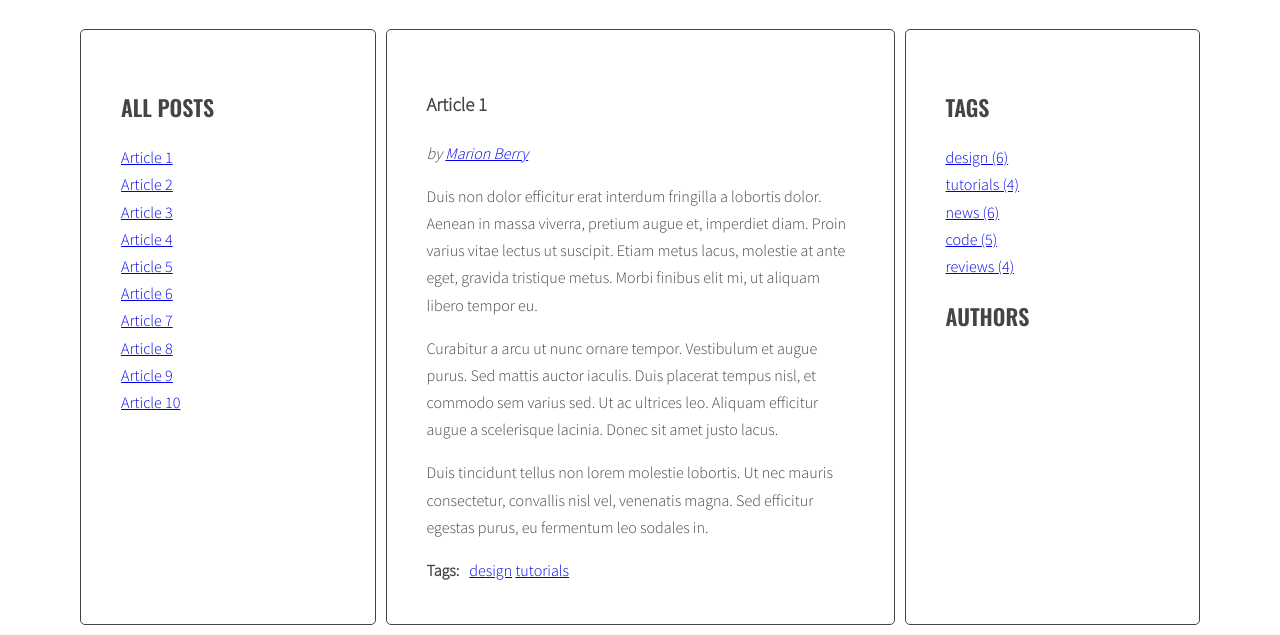
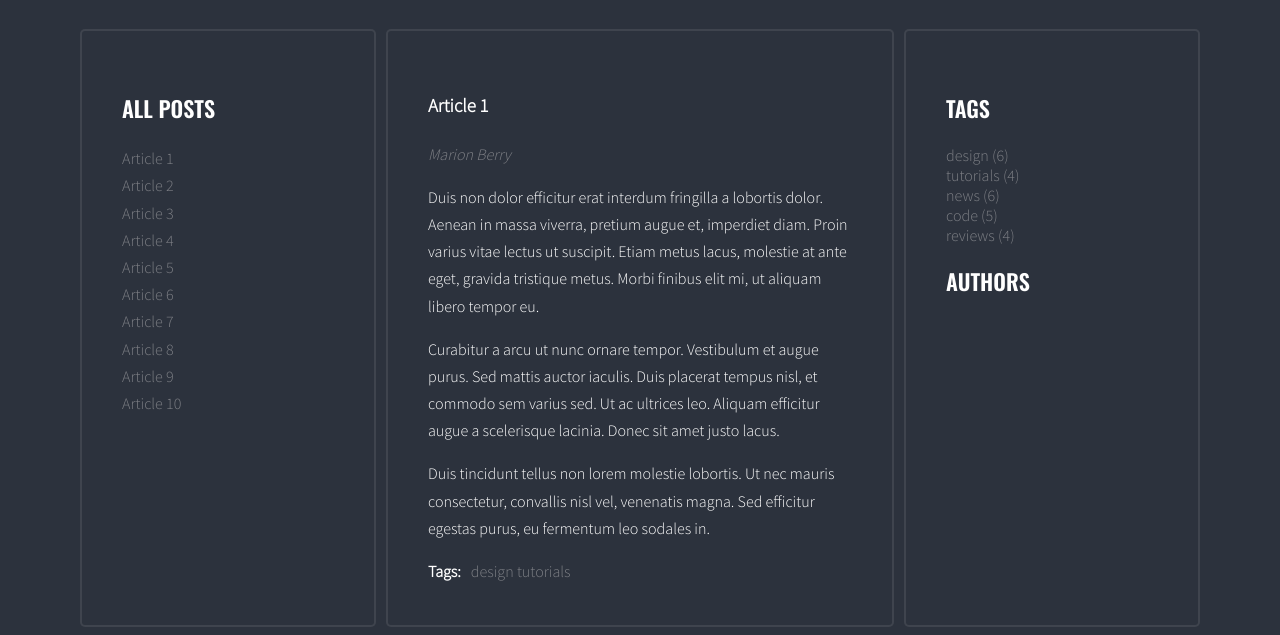
Before and after one commit to Kashaa/javascript-blog, a website: page index.html in a window 1280 px wide. Shown: the part 214-849 px from the top of the page. Drawn offline with nearby package versions, Linux system fonts and the light colour scheme.

Commit message:
Modify files - adding styles

```diff
--- a/css/style.css
+++ b/css/style.css
@@ -1,14 +1,16 @@
 @import url("https://fonts.googleapis.com/css?family=Oswald:400,600|Sacramento|Source+Sans+Pro:300&subset=latin-ext");
 /* Variables */
 /* Global */
-*, *::before, *::after {
+*,
+*::before,
+*::after {
   box-sizing: border-box;
 }
 
 body {
-  background: #fff;
+  background: #2c323d;
   font-family: "Source Sans Pro", sans-serif;
-  color: #444;
+  color: #fff;
   font-weight: 300;
   font-size: 16px;
   line-height: 1.7;
@@ -49,11 +51,12 @@ body {
       flex: 2 0 0;
 }
 
-.sidebar, .posts {
-  background: #fff;
+.sidebar,
+.posts {
+  background: #2c323d;
   margin-right: 10px;
   padding: 40px;
-  border: 1px solid #444;
+  border: 2px solid rgba(185, 185, 185, 0.133);
   border-radius: 5px;
 }
 
@@ -64,6 +67,7 @@ body {
   font-size: 104px;
   line-height: 1;
   text-align: center;
+  color: #e6e6e6;
 }
 
 /* Lists */
@@ -81,9 +85,22 @@ body {
   display: inline-block;
 }
 
+.titles li a,
+.sidebar a {
+  color: rgba(216, 214, 214, 0.479);
+  text-decoration: none;
+}
+
+.titles li a:hover,
+.sidebar a:hover {
+  font-weight: bold;
+  color: #e6e6e6;
+}
+
 /* Authors */
 .authors li {
   margin-bottom: 12px;
+  color: rgba(216, 214, 214, 0.479);
 }
 
 /* Post */
@@ -97,6 +114,12 @@ body {
 
 .post-author {
   font-style: italic;
+  color: rgba(216, 214, 214, 0.479);
+}
+
+.post-author a {
+  color: rgba(216, 214, 214, 0.479);
+  text-decoration: none;
 }
 
 .post-tags {
@@ -107,4 +130,19 @@ body {
 .post-tags p {
   margin: 0 10px 0 0;
 }
+
+.post-tags a {
+  color: rgba(216, 214, 214, 0.479);
+  text-decoration: none;
+}
+
+.post-tags a:hover {
+  font-weight: bold;
+  color: #e6e6e6;
+}
+
+/* Tags */
+.tags li {
+  line-height: normal;
+}
 /*# sourceMappingURL=style.css.map */
--- a/js/script.js
+++ b/js/script.js
@@ -6,11 +6,17 @@ const optArticleSelector = '.post',
   optArticleTagsSelector = '.post-tags .list',
   optArticleAuthorSelector = '.post-author',
   // eslint-disable-next-line no-unused-vars
-  optTagsListSelector = '.tags .list';
+  optTagsListSelector = '.tags .list',
+  // eslint-disable-next-line no-unused-vars
+  optCloudClassCount = 5,
+  // eslint-disable-next-line no-unused-vars
+  optCloudClassPrefix = 'tag-size-';
 
+/* FUNCTION TITLE CLICK HANDLER - WYŚWIETLENIE TREŚCI ARYKUŁU PO KLIKNIĘCIU NA TYTUŁ*/
 function titleClickHandler(event) {
   console.log('Link was clicked!');
   console.log(event);
+
   /* remove class 'active' from all article links  */
   const activeLinks = document.querySelectorAll('.titles a.active');
 
@@ -19,47 +25,57 @@ function titleClickHandler(event) {
   }
 
   event.preventDefault();
+
   /* add class 'active' to the clicked link */
   const clickedElement = this;
   this.classList.add('active');
   console.log('clickedElement:', clickedElement);
+
   /* remove class 'active' from all articles */
   const activeArticles = document.querySelectorAll('.posts .active');
 
   for (let activeArticle of activeArticles) {
     activeArticle.classList.remove('active');
   }
+
   /* get 'href' attribute from the clicked link */
   const articleSelector = this.getAttribute('href');
   console.log(articleSelector);
+
   /* find the correct article using the selector (value of 'href' attribute) */
   const targetArticle = document.querySelector(articleSelector);
   console.log(targetArticle);
+
   /* add class 'active' to the correct article */
   targetArticle.classList.add('active');
   console.log('clickedElement:', targetArticle);
 }
 
-function generateTitleLinks(customSelector = '') {
+
+/* FUNCTION GENERATE TITLE LINKS - GENEROWANIE LISTY TYTULOW*/
+function generateTitleLinks(customSelector = ''){
   console.log('Titles was generated');
+
   /* remove contents of titleList */
   const titleList = document.querySelector(optTitleListSelector);
   titleList.innerHTML = '';
-  /* for each article */
+
+  /* for each article - deklaracja stałej articles i zapisanie do niej odniesienia pasującego do selektora ze stałej optArticleSelector */
   const articles = document.querySelectorAll(optArticleSelector + customSelector);
   console.log(customSelector);
   let html = '';
 
   for (let article of articles) {
 
-    /* get the article id */
+    /* get the article id - odczytanie id artykułu */
     const articleId = article.getAttribute('id');
     console.log(article);
-    /* find the title element */
 
+    /* find the title element - znalezienie elementu z tytułem i zapisanie jego zawartości do stałej */
     /* get the title from the title element */
     const articleTitle = article.querySelector(optTitleSelector).innerHTML;
-    /* create HTML of the link */
+
+    /* create HTML of the link - stworzenie kodu HTML linka i zapisanie go do stałej*/
     const linkHTML = '<li><a href="#' + articleId + '"><span>' + articleTitle + '</span></a></li>';
     console.log(linkHTML);
     /* insert link into titleList */
@@ -80,134 +96,212 @@ for (let link of links) {
   link.addEventListener('click', titleClickHandler);
 }
 
+function calculateTagsParams(tags) {
+  const params = {
+    max: '0',
+    min: '999999'
+  };
+  for (let tag in tags) {
+    console.log(tag + ' is used ' + tags[tag] + ' times ');
+    if (tags[tag] > params.max) {
+      params.max = tags[tag];
+    }
+    if (tags[tag] < params.min) {
+      params.min = tags[tag];
+    }
+  }
+  return params;
+}
+
+function calculateTagClass(count, params) {
+  const normalizedCount = count - params.min;
+  const normalizedMax = params.max - params.min;
+  const percentage = normalizedCount / normalizedMax;
+  const classNumber = Math.floor(percentage * (optCloudClassCount - 1) + 1);
+  return optCloudClassPrefix + classNumber;
+}
+
+/* FUNCTION GENERATE TAGS - GENEROWANIE TAGOW*/
 function generateTags() {
+
   /* [NEW] create a new variable allTags with an empty object */
   let allTags = {};
-  /* find all articles */
+
+  /* find all articles - znalezienie wszystkich artykułów*/
   const articles = document.querySelectorAll(optArticleSelector);
-  /* START LOOP: for every article: */
+
+  /* START LOOP: for every article - pętla, w której pojedynczym elementem jest zmienna article*/
   for (let article of articles) {
-    /* find tags wrapper */
+
+    /* find tags wrapper - znalezienie wrappera tagów dla każdego artykułu */
     const tagsWrapper = article.querySelector(optArticleTagsSelector);
     console.log(article);
-    /* make html variable with empty string */
+
+    /* make html variable with empty string - zmienna, do której będziemy dodawać kolejne fragm html*/
     let html = '';
-    /* get tags from data-tags attribute */
+
+    /* get tags from data-tags attribute - odczytanie tagów z atrybutu*/
     const articleTags = article.getAttribute('data-tags');
     // console.log(articleTags);
-    /* split tags into array */
+
+    /* split tags into array - rozdział tekstu na tablicę*/
     const articleTagsArray = articleTags.split(' ');
     console.log(articleTagsArray);
+
     /* START LOOP: for each tag */
     for (let tag of articleTagsArray) {
       console.log(tag);
+
       /* generate HTML of the link */
       const linkHTML = '<li><a href="#tag-' + tag + '">' + tag + '</a></li> ';
       console.log(linkHTML);
+
       /* add generated code to html variable */
       html = html + linkHTML;
       console.log(html);
+
       /* [NEW] check if this link is NOT already in allTags */
       // eslint-disable-next-line no-prototype-builtins
       if (!allTags.hasOwnProperty(tag)) {
+
         /* [NEW] add tag to allTags object */
         allTags[tag] = 1;
       } else {
         allTags[tag]++;
       }
+
       /* END LOOP: for each tag */
     }
+
     /* insert HTML of all the links into the tags wrapper */
     tagsWrapper.innerHTML = html;
+
     /* END LOOP: for every article: */
   }
+
   /* [NEW] find list of tags in right column */
   const tagList = document.querySelector('.tags');
+  const tagsParams = calculateTagsParams(allTags);
+  console.log('tagsParams', tagsParams);
 
   /*[NEW] create variable for all links HTML code */
   let allTagsHTML = '';
+
   /*[NEW] Start loop: for each tag in allTags: */
   for (let tag in allTags) {
+    const tagLinkHTML = '<li><a class="' + calculateTagClass(allTags[tag], tagsParams) + '" href="#tag-' + tag + '">' + tag + ' (' + allTags[tag] + ')</a></li>';
+    console.log('taglinkHTML:', tagLinkHTML);
+
     /*[NEW] generate code of a link and add it to allTagsHTML */
-    allTagsHTML += '<li><a href="#tag-' + tag + '">' + tag + ' (' + allTags[tag] + ') </a></li>';
+    allTagsHTML += tagLinkHTML;
+
     /*[NEW] End loop */
   }
+
   /* [NEW] add html from allTagsHTML to tagList */
   // tagList.innerHTML = allTags.join(' ');
   tagList.innerHTML = allTagsHTML;
   console.log(allTags);
-
 }
 
 generateTags();
 
+
+/* FUNCTION TAG CLICK HANDLER - DODANIE AKCJI PO KLIKNIECIU W TAG*/
 function tagClickHandler(event) {
+
   /* prevent default action for this event */
   event.preventDefault();
+
   /* make new constant named "clickedElement" and give it the value of "this" */
   const clickedElement = this;
   console.log('clickedElement:', clickedElement);
+
   /* make a new constant "href" and read the attribute "href" of the clicked element */
   const href = this.getAttribute('href');
+
   /* make a new constant "tag" and extract tag from the "href" constant */
   const tag = href.replace('#tag-', '');
+
   /* find all tag links with class active */
   const activeTagLinks = document.querySelectorAll('a.active[href^="#tag-"]');
+
   /* START LOOP: for each active tag link */
   for (let activeTagLink of activeTagLinks) {
+
     /* remove class active */
     activeTagLink.classList.remove('active');
+
     /* END LOOP: for each active tag link */
   }
+
   /* find all tag links with "href" attribute equal to the "href" constant */
   const equalTagLinks = document.querySelectorAll('a[href="' + href + '"]');
   console.log(equalTagLinks);
+
   /* START LOOP: for each found tag link */
   for (let equalTagLink of equalTagLinks) {
+
     /* add class active */
     equalTagLink.classList.add('active');
+
     /* END LOOP: for each found tag link */
   }
+
   /* execute function "generateTitleLinks" with article selector as argument */
   generateTitleLinks('[data-tags~="' + tag + '"]');
 }
 
+
+/* FUNCTION ADD CLICK LISTENERS TO TAGS - NASŁUCHIWANIE*/
 function addClickListenersToTags() {
+
   /* find all links to tags */
   const tagLinks = document.querySelectorAll('.post-tags .list a, .list.tags a');
   console.log(tagLinks);
+
   /* START LOOP: for each link */
   for (let tagLink of tagLinks) {
 
     /* add tagClickHandler as event listener for that link */
     tagLink.addEventListener('click', tagClickHandler);
+
     /* END LOOP: for each link */
   }
 }
 
 addClickListenersToTags();
 
+
+/* FUNCTION GENERATE AUTHORS - GENEROWANIE AUTORÓW*/
 function generateAuthors() {
+
   /* find all authors */
   const authors = document.querySelectorAll(optArticleSelector);
-  // console.log(authors);
+  console.log(authors);
+
   /* START LOOP: for every author: */
   for (let author of authors) {
-    // console.log(author);
+
     /* find authors wrapper */
     const authorsWrapper = author.querySelector(optArticleAuthorSelector);
     console.log(author);
+
     /* make html variable with empty string */
     let html = '';
+
     /* get author from data-author attribute */
     const articleAuthor = author.getAttribute('data-author');
     console.log('articleAuthor:', articleAuthor);
+
     /* generate HTML of the link */
-    const linkHTML = '<p>by <a href="#author-' + articleAuthor + '">' + articleAuthor + '</a></p> ';
+    const linkHTML = '<p><a href="#author-' + articleAuthor + '">' + articleAuthor + '</a></p> ';
     console.log(linkHTML);
+
     /* add generated code to html variable */
     html = html + linkHTML;
     console.log(html);
+
     /* insert HTML of all the links into the authors wrapper */
     authorsWrapper.innerHTML = html;
   }
@@ -215,45 +309,65 @@ function generateAuthors() {
 
 generateAuthors();
 
+
+/* FUNCTION AUTHOR CLICK HANDLER - DODANIE AKCJI PO KLIKNIECIU W AUTORA*/
 function authorClickHandler(event) {
+
   /* prevent default action for this event */
   event.preventDefault();
+
   /* make new constant named "clickedElement" and give it the value of "this" */
   const clickedElement = this;
   console.log('clickedElement:', clickedElement);
+
   /* make a new constant "href" and read the attribute "href" of the clicked element */
   const href = this.getAttribute('href');
+
   /* make a new constant "author" and extract authors from the "href" constant */
   const author = href.replace('#author-', '');
   console.log('author:', author);
+
   /* find all author links with class active */
   const activeAuthorLinks = document.querySelectorAll('a.active[href^="#author-"]');
   console.log(activeAuthorLinks);
+
   /* START LOOP: for each active author link */
   for (let activeAuthorLink of activeAuthorLinks) {
+
     /* remove class active */
     activeAuthorLink.classList.remove('active');
+
     /* END LOOP: for each active author link */
   }
+
   /* find all author links with "href" attribute equal to the "href" constant */
   const equalAuthorLinks = document.querySelectorAll('a[href="' + href + '"]');
   console.log(equalAuthorLinks);
+
   /* START LOOP: for each found author link */
   for (let equalAuthorLink of equalAuthorLinks) {
+
     /* add class active */
     equalAuthorLink.classList.add('active');
+
     /* END LOOP: for each found author link */
   }
+
   /* execute function "generateTitleLinks" with article selector as argument */
   generateTitleLinks('[data-author="' + author + '"]');
 }
 
+
+/* FUNCTION ADD CLICK LISTENERS TO AUTHORS - DODANIE AKCJI PO KLIKNIECIU W AUTORA*/
 function addClickListenersToAuthors() {
+
   /* find all links to authors */
   const authorLinks = document.querySelectorAll(optArticleAuthorSelector + '.post-author a');
   console.log(authorLinks);
+
   /* START LOOP: for each link */
   for (let authorLink of authorLinks) {
+
     /* add tagClickHandler as event listener for that link */
     authorLink.addEventListener('click', authorClickHandler);
   }
```
